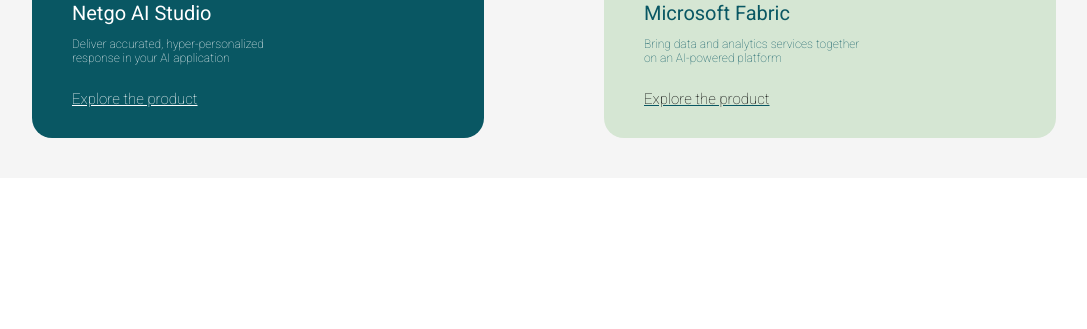
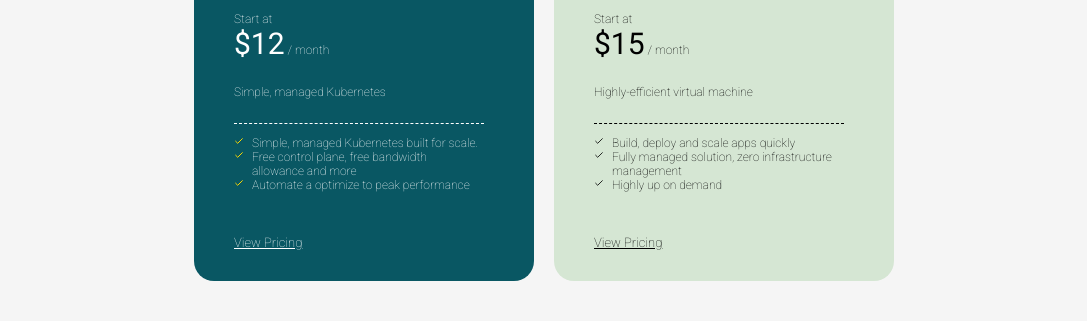
Before and after one commit to rusdy21/netgo, a plain HTML site: page index.html in a window 1280 px wide. Shown: the part 2412-2741 px from the top of the page, without its empty margins (96-1183 px from the left). Before the commit the page ends 2598 px from the top, so only its background shows below. Drawn offline with Linux system fonts and the light colour scheme.

Commit message:
package pricing was addded

```diff
--- a/css/styles.css
+++ b/css/styles.css
@@ -278,3 +278,63 @@
     margin-left: 30px;
     margin-right: 30px;
 }
+
+.price-feature {
+    font-size: 12px;
+    font-weight: 100;
+    margin-bottom: 40px;
+}
+
+.price-feature ul {
+    list-style: none;
+    padding-inline-start: 0;
+    margin-right: 30px;
+}
+
+.price-feature li {
+    position: relative;
+    padding-left: 1.5em;  /* space to preserve indentation on wrap */
+}
+
+.price-feature li::before{
+    content: '';
+    position: absolute;
+    height: 10px;
+    width: 10px;
+    left: 0;
+    background-size: contain;
+    background-image: url("/img/check-svgrepo-com_gold.svg");
+    margin-right: 5px;
+    }
+
+.price-feature-app li::before{
+        content: '';
+        position: absolute;
+        height: 10px;
+        width: 10px;
+        left: 0;
+        background-size: contain;
+        background-image: url("/img/check-svgrepo-com.svg");
+        margin-right: 5px;
+        }
+
+
+.border-break {
+    border-top:0.5px dashed white;
+    margin-right: 50px;
+}
+
+.price-1 {
+    width: 300px;
+    margin-left: 10px;
+    margin-right: 10px;
+}
+
+.card-pricing {
+    justify-content: center;
+    flex-wrap: wrap;
+    align-content: normal;
+    align-self: normal;
+    margin-left: 0;
+    margin-right: 0;
+}
--- a/index.html
+++ b/index.html
@@ -114,19 +114,34 @@
                 <br>
                     solution for your business need
                 </p>
-                <div class="card">
-                    <div class="card_item kubernetes" style="background-color: #095763; color: #fff;">
-                        <span class="logo_serv"><img src="./img/star-swirl-svgrepo-com.svg" alt="key-locked"></span><br><br>
-                        <span class="title_card title_kube">Netgo AI Studio</span>
-                        <p class="desc_card desc_kube">Deliver accurated, hyper-personalized<br>response in your AI application</p>
-                        <a href="" style="color: #fff;"><span class="explore" style="color: #fff;">Explore the product</span></a>
+                <div class="card card-pricing">
+                    <div class="card_item kubernetes price-1" style="background-color: #095763; color: #fff;">
+                        <span class="title_card title_kube">Kubernetes Services</span>
+                        <p class="desc_card desc_kube" style="margin-top: 40px;">Start at<br><span style="font-size: 30px;font-weight: 400;">$12</span> / month</p>
+                        <p class="desc_card desc_kube">Simple, managed Kubernetes</p>
+                        <div class="border-break"></div>
+                        <div class="price-feature">
+                            <ul>
+                                <li>Simple, managed Kubernetes built for scale.</li>
+                                <li>Free control plane, free bandwidth<br>allowance and more</li>
+                                <li>Automate a optimize to peak performance</li>
+                            </ul>
+                        </div>
+                        <a href="" style="color: #fff;"><span class="explore" style="color: #fff; font-size: 13px;">View Pricing</span></a>
                     </div>
-                    <div class="card_item kubernetes" style="background-color: #D5E6D3; color: #095763;">
-                        <span class="logo_serv"><img src="./img/microsoft-150-svgrepo-com.svg" alt="microsoft"/></span><br><br>
-                        <span class="title_card title_kube">Microsoft Fabric</span>
-                        <p class="desc_card desc_kube">Bring data and analytics services together<br>on an AI-powered platform</p>
-                        <a href="" style="color: #095763;"><span class="explore">Explore the product</span></a>
-                    </div>
+                    <div class="card_item kubernetes price-1" style="background-color: #D5E6D3; color: black;">
+                        <span class="title_card title_kube">App Platform</span>
+                        <p class="desc_card desc_kube" style="margin-top: 40px;">Start at<br><span style="font-size: 30px;font-weight: 400;">$15</span> / month</p>
+                        <p class="desc_card desc_kube">Highly-efficient virtual machine</p>
+                        <div class="border-break" style="border-top:0.5px dashed black;"></div>
+                        <div class="price-feature price-feature-app">
+                            <ul>
+                                <li>Build, deploy and scale apps quickly</li>
+                                <li>Fully managed solution, zero infrastructure management</li>
+                                <li>Highly up on demand</li>
+                            </ul>
+                        </div>
+                        <a href="" style="color: black;"><span class="explore" style="color: black; font-size: 13px;">View Pricing</span></a>                    </div>
                 </div>
             </div>
         </section>
```
Also changed, not shown: img/check-svgrepo-com.svg (added), img/check-svgrepo-com_gold.svg (added).
